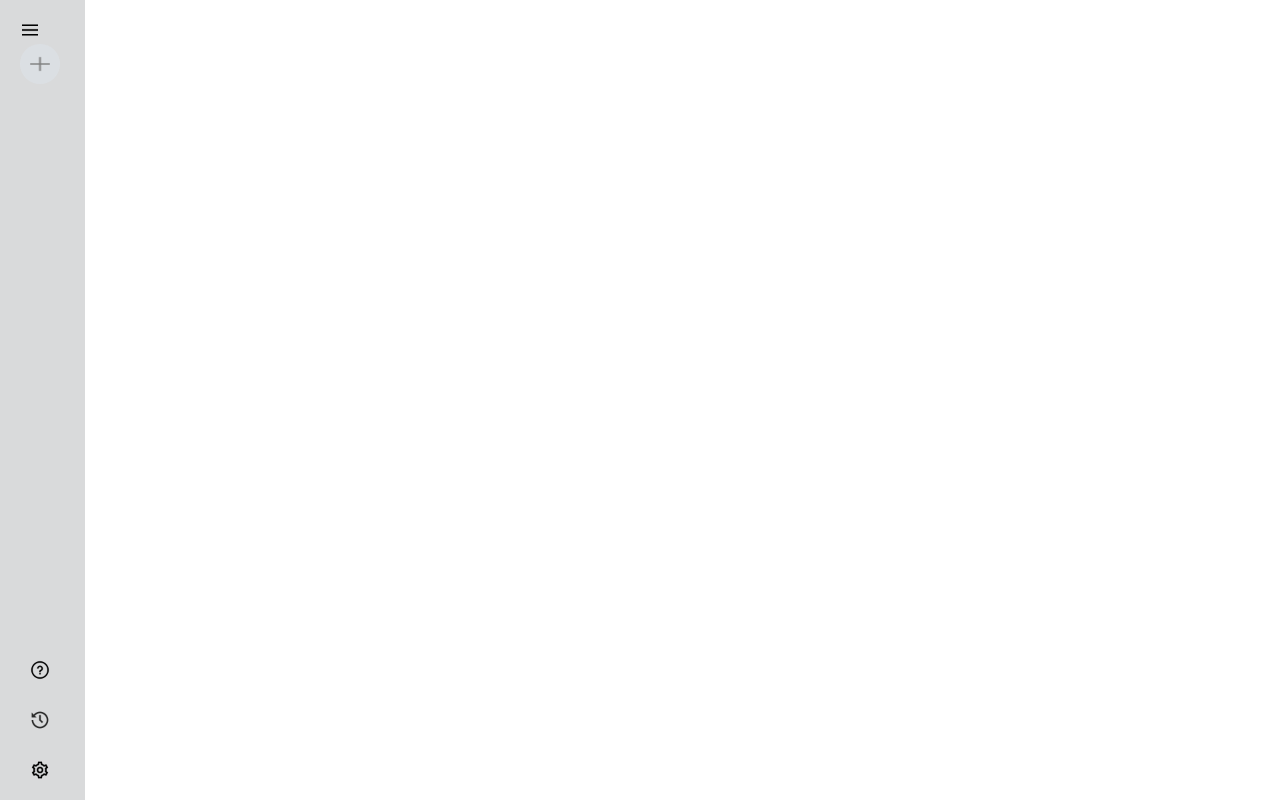
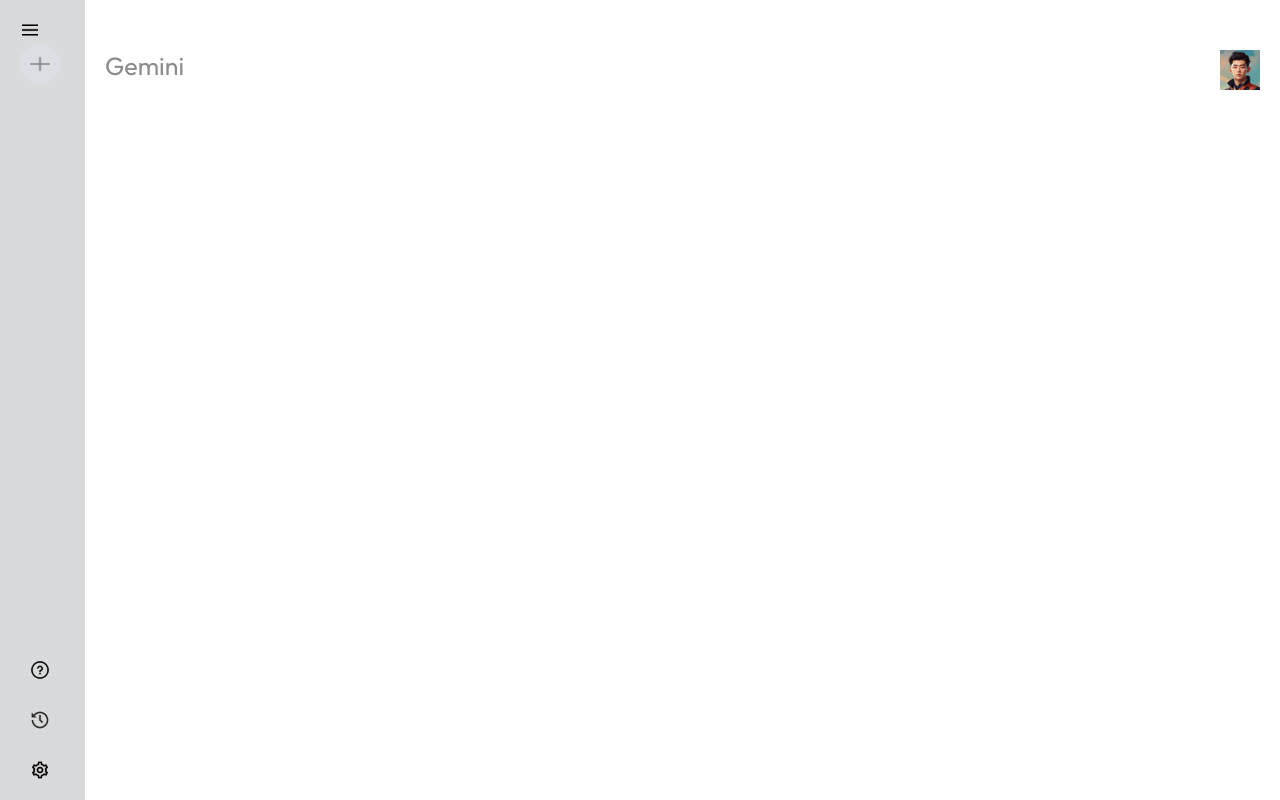
Before and after one commit to Wogari-GH6877/My_Gemini_clone_2025, a React app in the folder gemini_clone/: page / in a window 1280 px wide. Built offline with nearby package versions, Linux system fonts and the light colour scheme; the HTML template or start-up script is replaced by a standard one.

Commit message:
Start main page part

```diff
--- a/gemini_clone/src/App.css
+++ b/gemini_clone/src/App.css
@@ -0,0 +1,5 @@
+.App{
+    display: flex;
+    width: 100%;
+    min-height: 100vh;
+}
--- a/gemini_clone/src/App.jsx
+++ b/gemini_clone/src/App.jsx
@@ -1,12 +1,13 @@
 import React from 'react'
-import Side_bar from './Components/Side_bar'
-
+import Side_bar from './Components/Side_Bar/Side_bar.jsx';
+import Main from './Components/Main_Bar/Main.jsx'
+import "./App.css"
 function App() {
   return (
-    <div>
+    <div className='App'>
       <Side_bar/>
-
-      </div>
+      <Main/>
+    </div>
   )
 }
 
--- /dev/null
+++ b/gemini_clone/src/Components/Main_Bar/Main.css
@@ -0,0 +1,23 @@
+.Main{
+
+    min-height: 100vh;
+    width:100%;
+    position: relative;
+    padding-bottom: 12vh;
+    color: #6b6d6fcb;
+
+
+}
+.Main .Nav_bar{
+    display: flex;
+    justify-content: space-between;
+    padding: 50px 20px;
+    box-sizing: border-box;
+}
+.Main .Gemini_text{
+    font-size: 25px;
+}
+ .icons{
+    height: 40px;
+    width: 40px;
+}
--- /dev/null
+++ b/gemini_clone/src/Components/Main_Bar/Main.jsx
@@ -0,0 +1,24 @@
+import React from 'react'
+import { assets } from '../../assets/assets'
+import "./Main.css"
+
+function Main() {
+  return (
+    <div className='Main'>
+        <div className='Nav_bar'>
+            <div className='Gemini_text'>
+                <p>Gemini</p>
+
+            </div>
+            <div className='user_logo'>
+                <img className="icons"src={assets.user_icon} alt="" />
+
+            </div>
+
+        </div>
+
+    </div>
+  )
+}
+
+export default Main
--- a/gemini_clone/src/Components/Side_bar.jsx
+++ b/gemini_clone/src/Components/Side_Bar/Side_bar.jsx
@@ -1,5 +1,5 @@
 import React, { useState } from 'react'
-import { assets } from '../assets/assets'
+import { assets } from '../../assets/assets'
 import "./Side_bar.css"
 
 function Side_bar() {
--- a/gemini_clone/src/index.css
+++ b/gemini_clone/src/index.css
@@ -9,5 +9,4 @@
 
 #root{
   min-height: 100vh;
-  display: flex;
 }
```
Also changed, not shown: gemini_clone/src/Components/Side_Bar/Side_bar.css (renamed from gemini_clone/src/Components/Side_bar.css).
